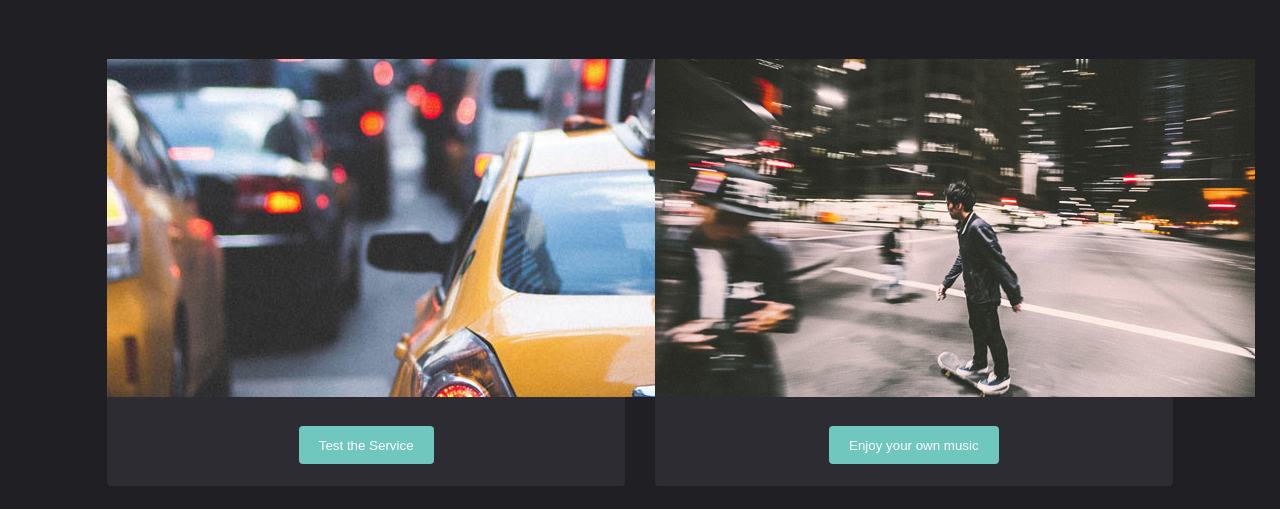
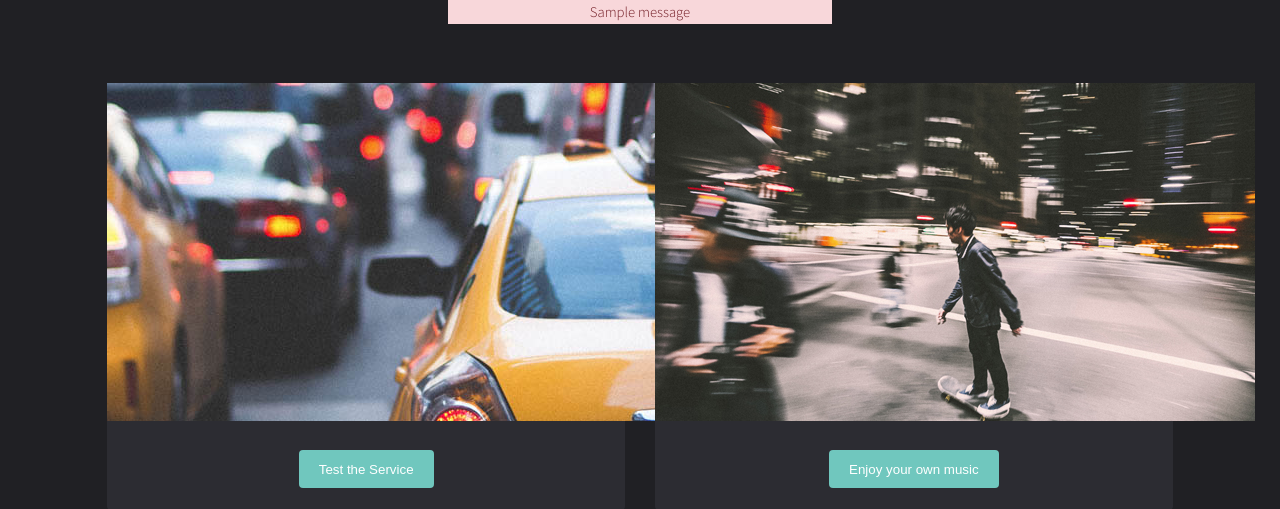
Before and after one commit to dachrisch/spotify_sentiment_classifier, a Python web app: template templates/homepage.html in a window 1280 px wide. Shown: the part 560-1069 px from the top of the page. Run offline with Jinja, Linux system fonts and the light colour scheme; the template is opened without the code that fills it, so the values that code supplies are empty; one stand-in notice (Sample message) is shown; some libraries are stand-ins or nearby versions.

Commit message:
error, when user has no saved tracks

```diff
--- a/static/css/main.css
+++ b/static/css/main.css
@@ -1390,3 +1390,29 @@
 			}
 
 		}
+
+/* Messages */
+.alert {
+  padding: 0 0;
+  margin-bottom: 0;
+  border: 0 solid transparent;
+
+  width: 30%;
+  height: auto;
+
+  position: relative;
+  top:0;
+  bottom: 0;
+  left: 0;
+  right: 0;
+
+  margin: auto;
+
+  text-align: center;
+}
+
+.alert-danger {
+    color: #721c24;
+    background-color: #f8d7da;
+    border-color: #f5c6cb;
+}
--- a/templates/homepage.html
+++ b/templates/homepage.html
@@ -1,15 +1,29 @@
 {% extends "partials/base.html" %}
 {% block banner %}
+
 <section id="banner">
     <div class="inner">
         <header>
             <h1>Sentiment player for your favorite music</h1>
-            <p>Music influences our mood in many situations, sometime consciously sometimes subtle. This app provides
+            <p>Music influences our mood in many situations, sometime consciously sometimes subtle. This app
+                provides
                 support when going through times of a new beginning.</p>
         </header>
         <a class="more" href="#main">Get started</a>
     </div>
 </section>
+
+{% with errors = get_flashed_messages(category_filter=["error"]) %}
+{% if errors %}
+<div class="alert-message block-message error" id="error_messages">
+    {%- for msg in errors %}
+    <div class="alert alert-danger" role="alert">{{msg }}
+    </div>
+    {% endfor -%}
+</div>
+{% endif %}
+{% endwith %}
+
 {% endblock banner %}
 
 {% block main %}
```
Also changed, not shown: spotify/service.py (+9 -1 lines), tests/test_analyse_web.py (+15 -67 lines), tests/test_home_web.py (added, +85 -0 lines), web/views.py (+13 -6 lines).
